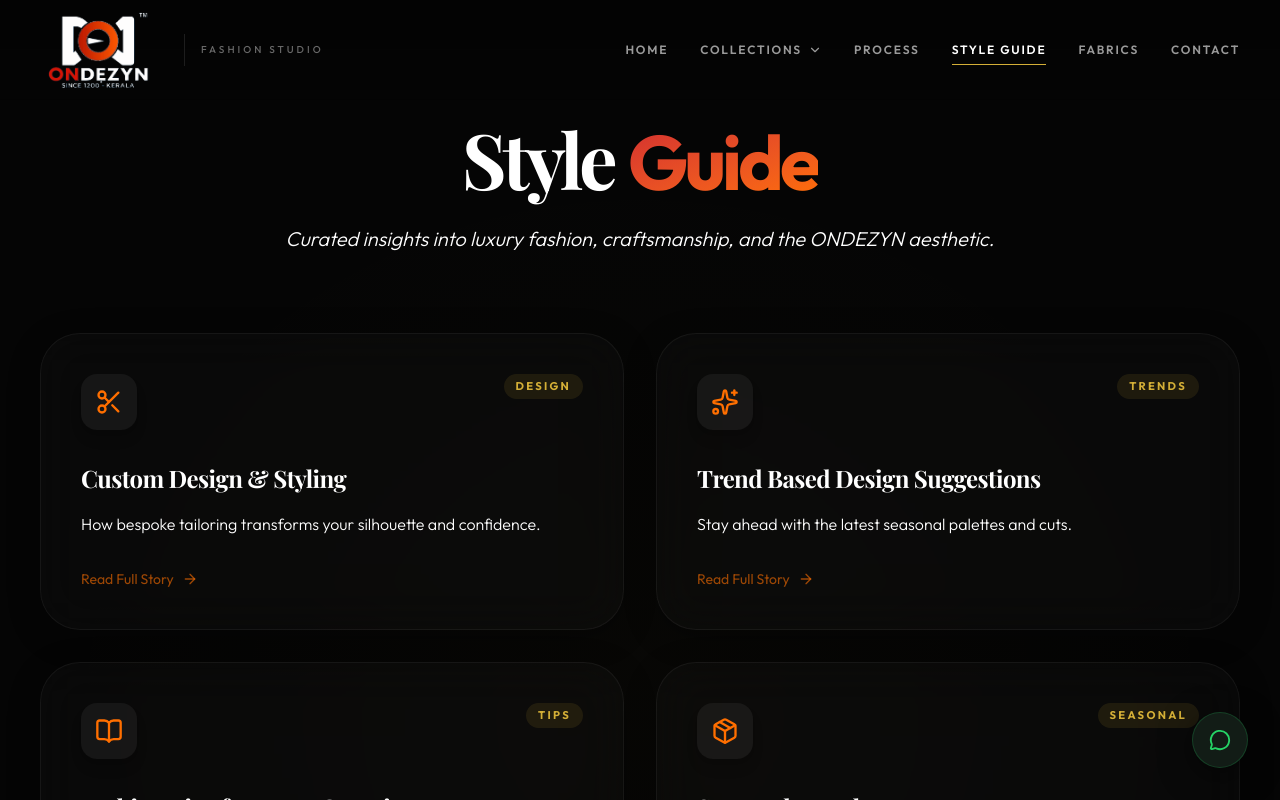
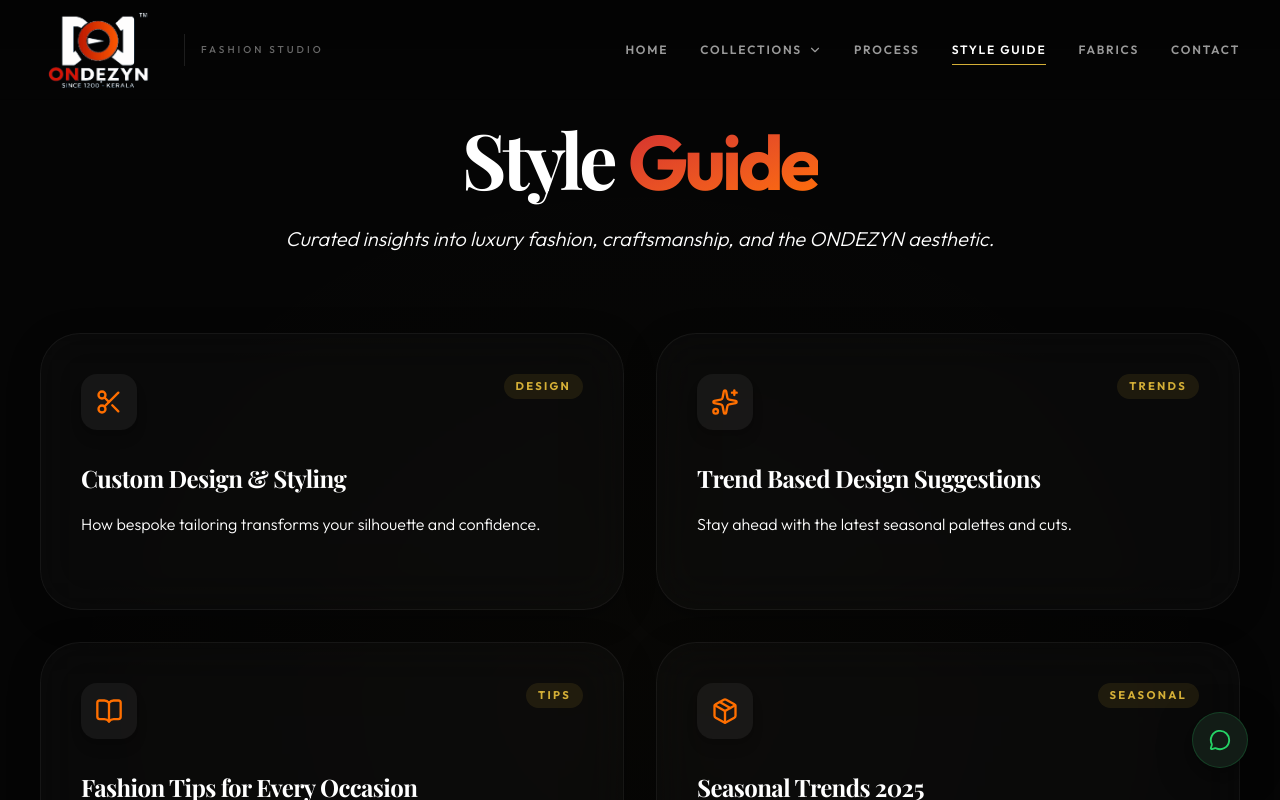
Before and after one commit to thoufeerma/ondezyn, a Next.js app: page /style-guide in a window 1280 px wide. Shown: the top 800 px of the page. Built offline with nearby package versions, Linux system fonts and the light colour scheme; a web font is replaced by a local one.

Commit message:
Remove 'Read full story' option from Style Guide.

```diff
--- a/src/app/style-guide/page.tsx
+++ b/src/app/style-guide/page.tsx
@@ -3,7 +3,7 @@
 import React from "react";
 import SectionWrapper from "@/components/SectionWrapper";
 import CTAButton from "@/components/CTAButton";
-import { Scissors, Sparkles, BookOpen, Package, ArrowRight } from "lucide-react";
+import { Scissors, Sparkles, BookOpen, Package } from "lucide-react";
 
 export default function StyleGuide() {
   const articles = [
@@ -38,9 +38,7 @@
               <h3 className="text-2xl mb-4 leading-snug group-hover:text-white transition-colors duration-500">{blog.title}</h3>
               <p className="text-text-secondary mb-8 leading-relaxed font-light">{blog.desc}</p>
 
-              <button className="flex items-center gap-2 text-sm text-accent-orange/60 group-hover:text-accent-orange transition-all duration-300">
-                Read Full Story <ArrowRight size={16} className="group-hover:translate-x-2 transition-transform" />
-              </button>
+
             </div>
           ))}
         </div>
```
